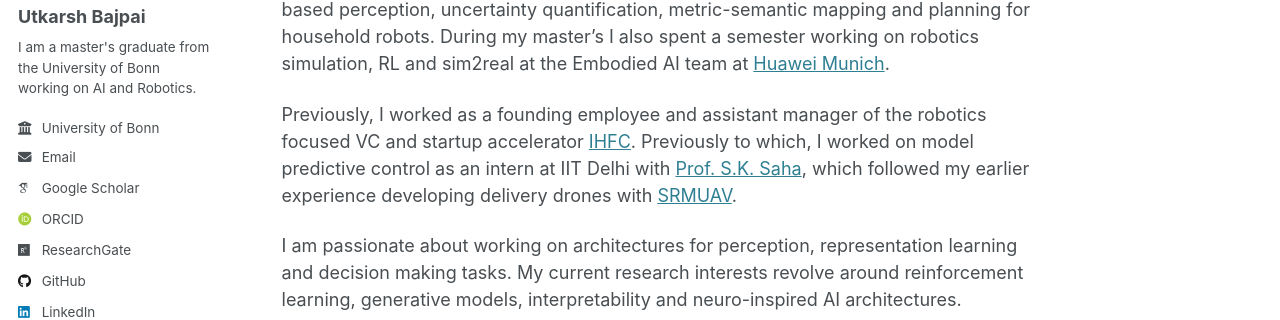
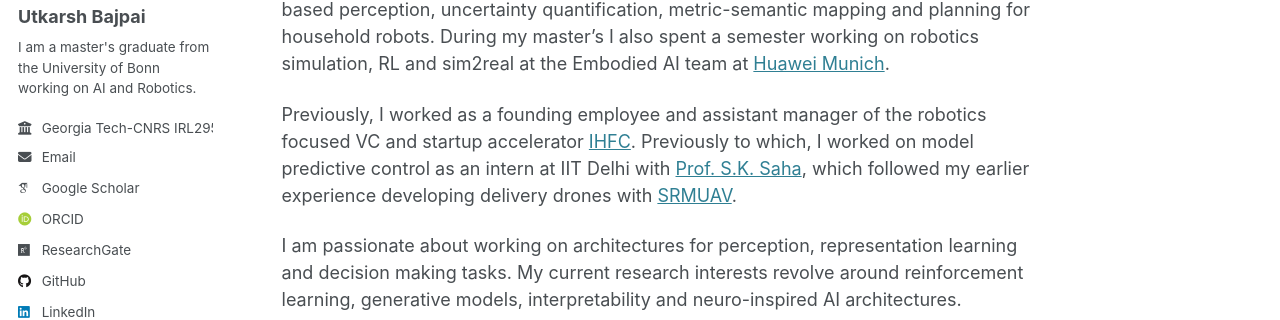
Before and after one commit to baj31415/baj31415.github.io, a Jekyll site: the page built from _pages/about.md, in a window 1280 px wide. Shown: the part 295-615 px from the top of the page. Built offline with Jekyll 4.4.1, drawn with Linux system fonts in a browser that asks for light colours; some web fonts are replaced.

Commit message:
updated affiliation

```diff
--- a/_config.yml
+++ b/_config.yml
@@ -27,9 +27,9 @@ author:
   pronouns         : #"he/him" # example: "she/her"
   bio              : "I am a master's graduate from the University of Bonn working on AI and Robotics."
   location         :
-  employer         : "University of Bonn"
+  employer         : "Georgia Tech-CNRS IRL2958"
   uri              : # URL
-  email            : "utkarsh@uni-bonn.de"
+  email            : "utkarsh.bajpai@georgiatech-metz.fr"
 
   # Academic websites
   arxiv            : # URL - Update with the correct link to your profile
```
